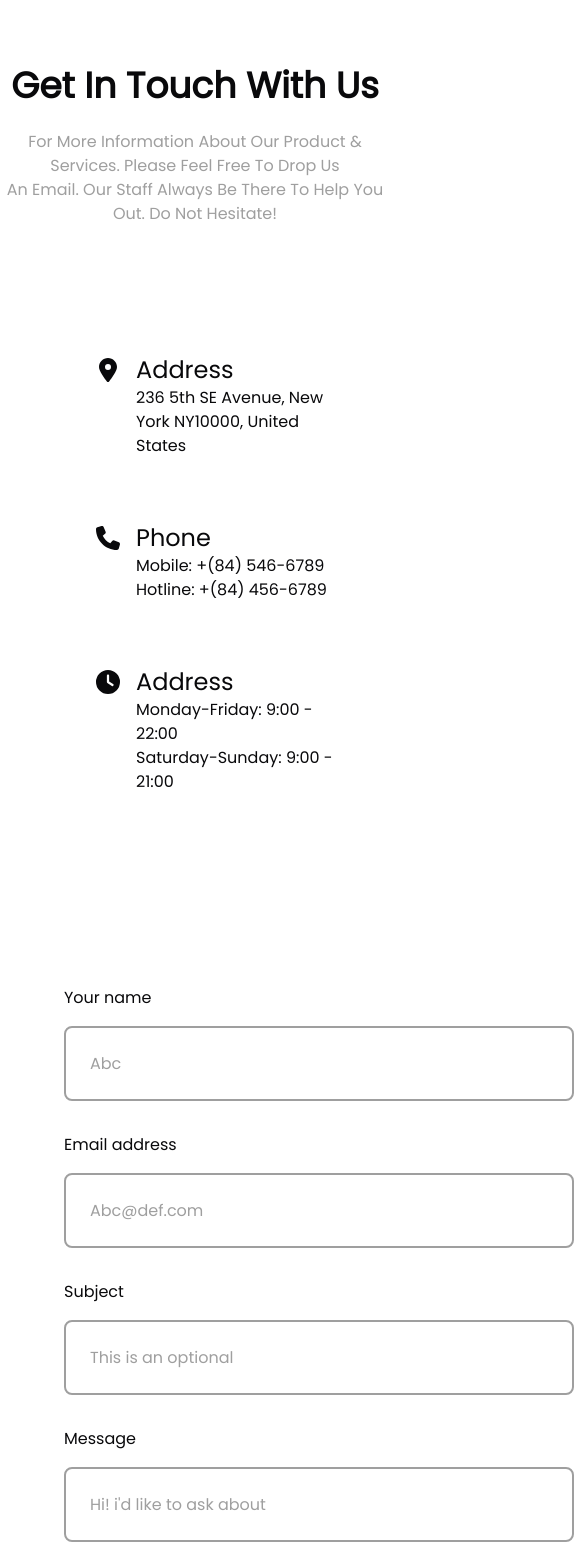
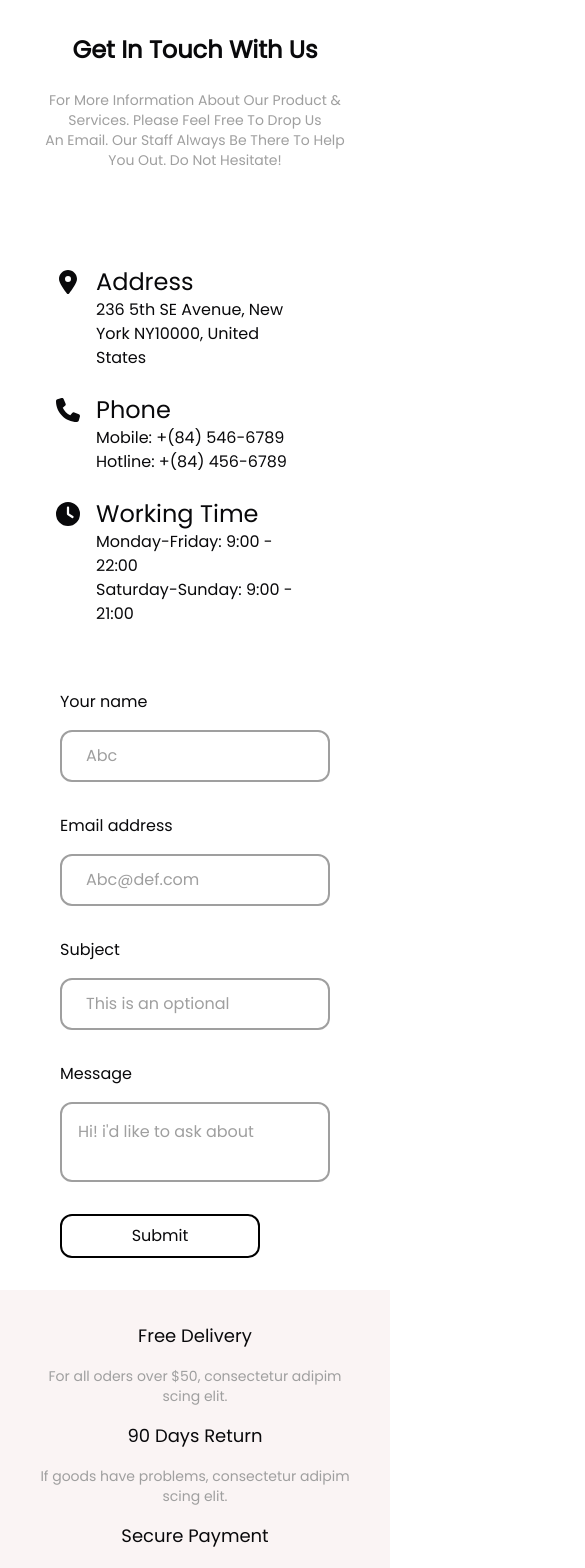
Before and after one commit to AlishbaWajahat/Hackathon, a Next.js app: page /contact in a window 390 px wide. Shown: the part 420-1988 px from the top of the page, 585 px wide, since content can reach past the window. Built offline with nearby package versions, Linux system fonts and the light colour scheme.

Commit message:
improved responsiveness

```diff
--- a/app/contact/page.tsx
+++ b/app/contact/page.tsx
@@ -17,20 +17,20 @@ const page = () => {
     <Hero text='Contact'/>
     {/* 1st section */}
 
-    <div className='flex flex-col items-center max-w-[1800px]  font-poppin pt-24 '>
-        <div>
-            <h1 className='text-center text-4xl font-semibold'>Get In Touch With Us</h1>
-            <p className='text-center text-base text-[#9F9F9F] mt-6'>For More Information About Our Product & Services. Please Feel Free To Drop Us</p>
-            <p className='text-center text-base text-[#9F9F9F] '>An Email. Our Staff Always Be There To Help You Out. Do Not Hesitate!</p>
+    <div className='flex flex-col items-center max-w-[1800px]  font-poppin sm:pt-24 pt-16 '>
+        <div className=' mx-10'>
+            <h1 className='text-center sm:text-4xl text-2xl font-semibold'>Get In Touch With Us</h1>
+            <p className='text-center sm:text-base text-sm text-[#9F9F9F] mt-6'>For More Information About Our Product & Services. Please Feel Free To Drop Us</p>
+            <p className='text-center sm:text-base text-sm text-[#9F9F9F] '>An Email. Our Staff Always Be There To Help You Out. Do Not Hesitate!</p>
         </div>
 
-        <div className=' flex w-full lg:justify-around flex-wrap lg:flex-nowrap'>
-            <div className='py-16 pr-6 pl-24 flex flex-col gap-16 mt-16'>
+        <div className=' flex w-full xl:gap-32 lg:gap-12 flex-wrap lg:flex-nowrap justify-center '>
+            <div className='lg:py-16 lg:pr-6 sm:pl-24 pl-14 p-8  flex lg:flex-col flex-row flex-wrap lg:gap-16 gap-6 mt-16'>
                 <ContactCard iconNode={<FaLocationDot />} heading='Address' text1='236 5th SE Avenue, New'text2='York NY10000, United States'/>
                 <ContactCard iconNode={<FaPhone />} heading='Phone' text1='Mobile: +(84) 546-6789' text2='Hotline: +(84) 456-6789'/>
-                <ContactCard iconNode={<FaClock />} heading='Address' text1='Monday-Friday: 9:00 - 22:00' text2='Saturday-Sunday: 9:00 - 21:00'/>
+                <ContactCard iconNode={<FaClock />} heading='Working Time' text1='Monday-Friday: 9:00 - 22:00' text2='Saturday-Sunday: 9:00 - 21:00'/>
             </div>
-            <div className='pt-32 pr-6 pl-16 pb-16 '>
+            <div className='lg:pt-32 lg:pr-6 lg:pl-16 lg:pb-16 p-8  '>
                 <div className=' flex flex-col gap-8'>
                 <ContactCard2 text1='Your name' text2='Abc'/>
                 <ContactCard2 text1='Email address' text2='Abc@def.com'/>
--- a/components/ContactCard2.tsx
+++ b/components/ContactCard2.tsx
@@ -2,20 +2,30 @@ import React from 'react'
 
 type Propstype = {
 
-    text1:string,
-    text2:string
+  text1: string,
+  text2: string
 }
 
-function ContactCard2(props:Propstype){
-  return (
+function ContactCard2(props: Propstype) {
+  if (props.text2 === "Hi! i'd like to ask about") {
+    return (
+      <div className='sm:w-[510px] w-[270px]  text-base font-poppin'>
+        <h1 className='font-medium'>{props.text1}</h1>
+        <div className='w-full sm:h-[120px] h-[80px] border-2 border-[#9F9F9F] rounded-xl text-[#9F9F9F] flex sm:p-6 p-4 mt-4'>{props.text2}</div>
+      </div>
+    )
+
+  }
+  else return (
     <>
-    <div className='w-[510px]  text-base font-poppin'>
+      <div className='sm:w-[510px] w-[270px]  text-base font-poppin'>
         <h1 className='font-medium'>{props.text1}</h1>
-        <div className='w-full h-[75px] border-2 border-[#9F9F9F] rounded-lg text-[#9F9F9F] flex items-center p-6 mt-4'>{props.text2}</div>
-    </div>
+        <div className='w-full sm:h-[75px] h-[50px] border-2 border-[#9F9F9F] rounded-xl text-[#9F9F9F] flex items-center p-6 mt-4'>{props.text2}</div>
+      </div>
     </>
 
   )
+
 }
 
 export default ContactCard2
```
